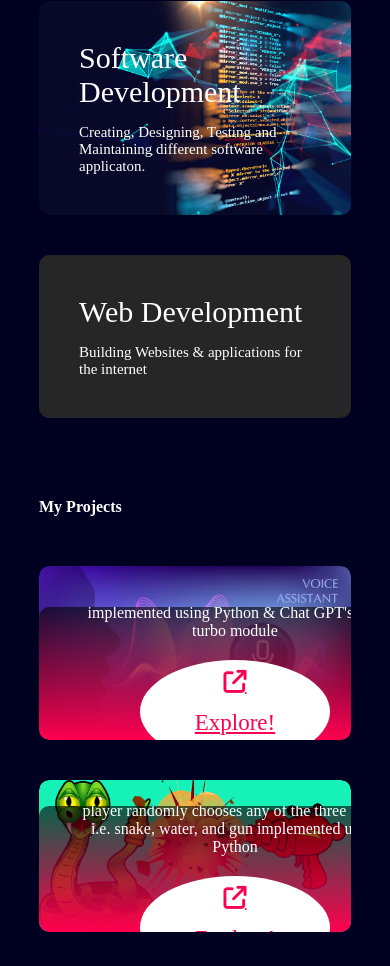
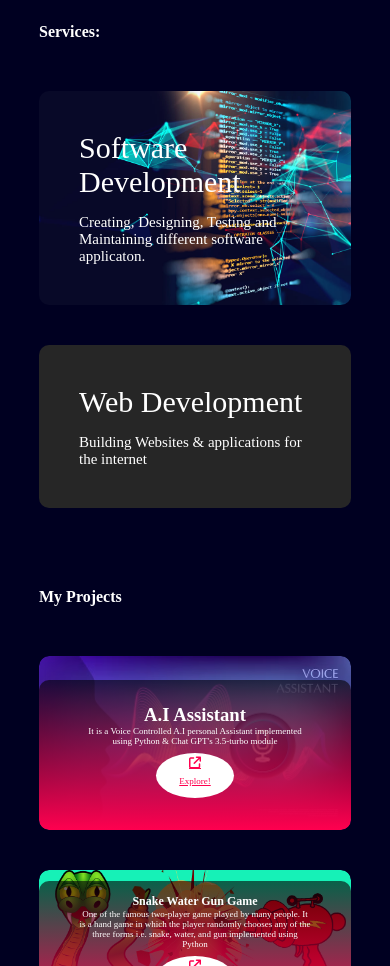
Before and after one commit to 21rahulsharma/My_Personal_Portfolio_website, a plain HTML site: page index.html in a window 390 px wide. Shown: the part 1034-2000 px from the top of the page. Drawn offline with nearby package versions, Linux system fonts and the light colour scheme; a web font is replaced by a local one.

Commit message:
Fixed My project overflow

```diff
--- a/index.html
+++ b/index.html
@@ -128,7 +128,8 @@
                     <div class="layer"><h3>A.I Assistant</h3><p>It is a Voice Controlled A.I personal Assistant implemented using Python & Chat GPT's 3.5-turbo module</p><a href="https://github.com/21rahulsharma/AI_Desktop_Assistant.git" target="_blank"><i class="fa-solid fa-arrow-up-right-from-square"></i><p class="Explore">Explore!</p></a></div></div>
 
                     <div class="work"><img src="snakewatergun.png"><div class="layer">
-                        <h2>Snake Water Gun Game</h2><p>It is one of the famous two-player game played by many people. It is a hand game in which the player randomly chooses any of the three forms i.e. snake, water, and gun implemented using Python</p><a href="https://github.com/21rahulsharma/Snake_Water_Gun_Game.git" target="_blank"><i class="fa-solid fa-arrow-up-right-from-square"></i><p class="Explore">Explore!</p></a></div></div>
+                        <h2>Snake Water Gun Game</h2><p>One of the famous two-player game played by many people. It is a hand game in which the player randomly chooses any of the three forms i.e. snake, water, and gun implemented using Python</p><a href="https://github.com/21rahulsharma/Snake_Water_Gun_Game.git" target="_blank"><i class="fa-solid fa-arrow-up-right-from-square"></i><p class="Explore">Explore!</p></a></div>
+                    </div>
                 </div>
             </div>
 
--- a/style.css
+++ b/style.css
@@ -126,8 +126,10 @@ nav ul li a:hover::after
 }
 .leftsection .buttons
 {
+    margin:25px 0px;
     padding: 50px, 0px;
-    display:inline;
+    display:flex;
+    flex-wrap:wrap;
 }
 #element{
     color:lavender;
@@ -135,7 +137,8 @@ nav ul li a:hover::after
 
 .leftsection .btn
 {
-
+    margin-right: 15px;
+    margin-bottom:10px;
     padding:12px;
     color:white;
     background-color:purple;
@@ -335,6 +338,7 @@ nav ul li a:hover::after
     border-radius: 10px;
     position:relative;
     overflow:hidden;
+
 }
 .work img{
     width:100%;
@@ -347,10 +351,16 @@ nav ul li a:hover::after
 {
     transform:scale(1.1);
 }
+.layer h1{
+    font-size: 20px;
+}
+.layer p{
+    font-size:15px;
+}
 .layer
 {
-    height:30%;
-    width:100%;
+    height:40%;
+    width:calc(100% - 80px);
     background:linear-gradient(rgba(0,0,0,0.6),#ff004f);
     border-radius:10px;
     position:absolute;
@@ -368,16 +378,16 @@ nav ul li a:hover::after
 }
 
 .layer a{
-    width:170px;
-    height:170px;
-    padding:10px 10px;
+    width:60px;
+    height:60px;
+    padding:8px 8px;
     border-radius:50%;
     display:flex;
     flex-direction:column;
-    margin:20px;
+    margin:15px;
     color:#ff004f;
-    font-size:23px;
-    line-height:60px;
+    font-size:17px;
+    line-height:30px;
     /* border-radius:30%; */
     background: white;
 
@@ -668,6 +678,7 @@ footer
 .buttons
 {
     margin-top:9px;
+
     padding-top:10px;
 }
 .sub-title
@@ -677,6 +688,7 @@ footer
 .leftsection .btn
 {
     font-size:7px;
+    margin-bottom:7px;
     padding:2px;
 }
 .Imagesection
@@ -700,7 +712,23 @@ footer
     margin:auto;
     width:80%;
 }
+.layer h2
+{
+    font-size:12px;
+}
+.layer p
+{
+    font-size:9px;
+}
+.layer a{
+    width:70px;
+    height:70px;
+    padding:4px 4px;
+    margin:7px;
+    font-size:12px;
+    line-height:25px;
 
+}
 .tab-links
 {
     margin-right:20px;
```
